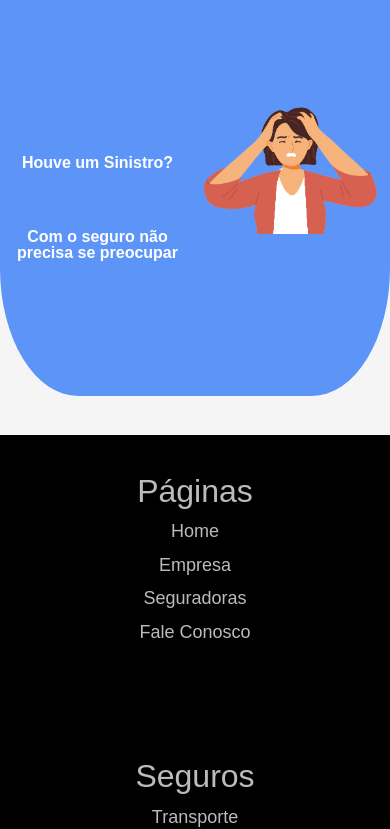
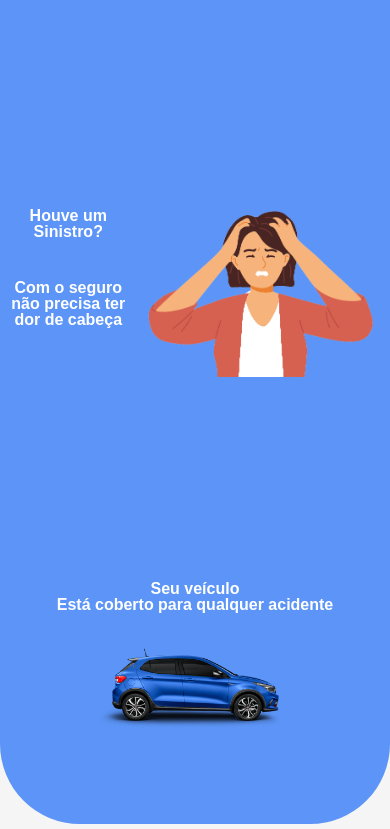
Before and after one commit to Talezin/Shield, a plain HTML site: page index.html in a window 390 px wide. Shown: the part 1991-2820 px from the top of the page. Drawn offline with Linux system fonts and the light colour scheme.

Commit message:
Add files via upload

```diff
--- a/css/index.css
+++ b/css/index.css
@@ -102,16 +102,22 @@
 	grid-row: 6;
 	grid-column: 1/7;
 	width: 100%;
-	height: 1200px;
+	height: 4000px;
 	background: #5C95F7;
 	margin: 5% 0;
-	padding: 5% 0;
-	border-radius: 20%;
+	padding: 15% 0;
+	border-radius: 300px;
 
 
 	display: grid;
-	grid-template-rows: auto auto;
-	grid-gap: 5%;
+	grid-template-rows: auto auto auto;
+	grid-gap: 15%;
+}
+.box-publi h2{
+	font-size: 60px;
+	font-weight: 700;
+	text-align: center;
+	color: white;
 }
 .box-publi .publi1{
 	grid-row: 1	;
@@ -138,16 +144,45 @@
 	grid-column: 2;
 	grid-row: 1/3;
 	width: 100%;
+	align-self: center;
 }
 .box-publi .publi1 img{
 	width: 50%;
 }
-.box-publi h2{
-	font-size: 60px;
-	font-weight: 700;
-	text-align: center;
-	color: white;
+.box-publi .publi3{
+	grid-row: 3;
+	display: flex;
+	flex-direction: column;
+	justify-content: center;
+	align-items: center;
 }
+.box-publi .publi3 .publi-img{
+	width: 50%;
+}
+
+
+.reveal{
+  position: relative;
+  transform: translateY(150px);
+  opacity: 0;
+  transition: 0.8s all ease;
+}
+
+.reveal.active{
+  transform: translateY(0);
+  opacity: 1;
+}
+
+.reveal-carro{
+  position: relative;
+  transform: translateX(-200%);
+  transition: 3s;
+}
+
+.reveal-carro.active{
+  transform: translateX(0%);
+}
+
 
 
 @media screen and (max-width: 440px){
@@ -198,15 +233,17 @@
 
 	.box-publi{
 		grid-row: 10;
-		height: 600px;
+		height: 950px;
+		border-radius: 80px;
 	}
+	.box-publi .publi2 {
+    grid-template-columns: 35% 1fr;
+}
 
 	.box-publi .publi-titulo{
 		font-size: 16px;
 	}
-
-
 	.box-publi .publi-img{
 		width: 50%;
-
 }
+}
--- a/css/seguradoras.css
+++ b/css/seguradoras.css
@@ -66,7 +66,8 @@
 	border:3px solid black;
 	border-radius: 5px;
 	box-shadow: 1px 1px 5px #888;
-	transition: 0.5s;
+	transition: 0.8s;
+	opacity: 1;
 
 	display: flex;
 	justify-content: center;
--- a/index.html
+++ b/index.html
@@ -60,7 +60,7 @@
 			<h2 class="principal-titulo">Seguros em destaques</h2>
 		</div>
 		<div class="cartaos">
-			<div class="cartao-transp cartao">
+			<div class="cartao-transp cartao ">
 				<article class="card-index">
 					<img class="destaques-img" src="imgs/transportes.jpg">
 					<div class="content">
@@ -72,7 +72,7 @@
 					</div>
 				</article>
 			</div>
-			<div class="cartao-auto cartao">
+			<div class="cartao-auto cartao ">
 				<article class="card-index">
 					<img class="destaques-img" src="imgs/automovel.png">
 					<div class="content">
@@ -84,7 +84,7 @@
 					</div>
 				</article>
 			</div>
-			<div class="cartao-vida cartao">
+			<div class="cartao-vida cartao ">
 				<article class="card-index">
 					<img class="destaques-img" src="imgs/saude.jpg">
 					<div class="content">
@@ -100,15 +100,21 @@
 
 		<!--PUBLI-->
 		<div class="box-publi">
-			<div class="publi1">
-				<img class="publi-img" src="imgs/celular.png">
+			<div class="publi1 reveal">
+				<img class="publi-img " src="imgs/celular.png">
 				<h2 class="publi-titulo">Peça sua Cotação Online por Whatsapp ou e-mail</h2>
 			</div>
 
-			<div class="publi2">
+			<div class="publi2 reveal">
 				<h2 class="publi-titulo pergunta">Houve um Sinistro?</h2>
-				<h2 class="publi-titulo resposta">Com o seguro não precisa se preocupar</h2>
+				<h2 class="publi-titulo resposta">Com o seguro não precisa ter dor de cabeça</h2>
 				<img class="publi-img" src="imgs/pessoa_irritada.jpg">
+			</div>
+
+			<div class="publi3 ">
+				<h2 class="publi-titulo pergunta">Seu veículo</h2>
+				<h2 class="publi-titulo resposta">Está coberto para qualquer acidente</h2>
+				<img class="publi-img reveal-carro" src="imgs/carro.png">
 			</div>
 		</div>
 	</main>
--- a/js/main.js
+++ b/js/main.js
@@ -1,6 +1,51 @@
+
+//EVENTO DO MENU LATERAL
 const botaoMenu = document.querySelector('.cabecalho__menu')
 const menu = document.querySelector('.nav-ul')
 
 botaoMenu.addEventListener('click', () => {
     menu.classList.toggle('nav-ul--ativo')
 })
+
+//EVENTO REVEAL
+//função "reveal"
+function reveal() {
+    //cria varial "reveals" atribui no index.html todos ".reveal"
+  var reveals = document.querySelectorAll(".reveal");
+
+  //loop
+  for (var i = 0; i < reveals.length; i++) {
+    var windowHeight = window.innerHeight; // returns the interior height of the window in pixels, including the height of the horizontal scroll bar, if presen
+    var elementTop = reveals[i].getBoundingClientRect().top;
+    var elementVisible = 150;
+
+    if (elementTop < windowHeight - elementVisible) {
+      reveals[i].classList.add("active");
+    } else {
+      reveals[i].classList.remove("active");
+    }
+  }
+}
+
+//função reveal do carro
+function carroReveal() {
+    //cria varial "reveals" atribui no index.html todos ".reveal"
+  var reveals = document.querySelectorAll(".reveal-carro");
+
+  //loop
+  for (var i = 0; i < reveals.length; i++) {
+    var windowHeight = window.innerHeight; // returns the interior height of the window in pixels, including the height of the horizontal scroll bar, if presen
+    var elementTop = reveals[i].getBoundingClientRect().top;
+    var elementVisible = 150;
+
+    if (elementTop < windowHeight - elementVisible) {
+      reveals[i].classList.add("active");
+    } else {
+      reveals[i].classList.remove("active");
+    }
+  }
+}
+
+
+window.addEventListener("scroll", reveal);
+window.addEventListener("scroll", carroReveal);
```
Also changed, not shown: imgs/carro.png (added).
